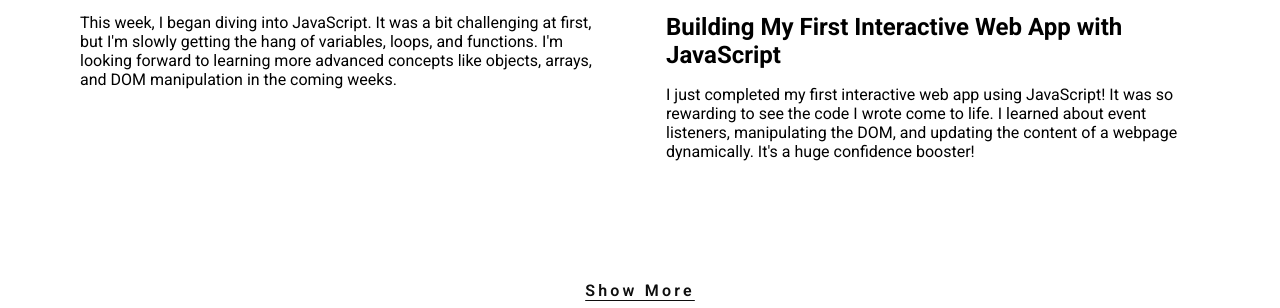
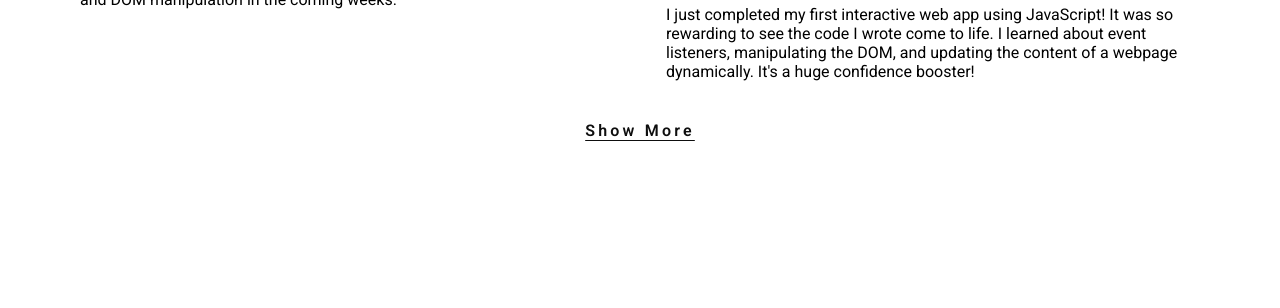
Before and after one commit to Walshwade-dev/learning-journal, a plain HTML site: page index.html in a window 1280 px wide. Shown: the part 1101-1409 px from the top of the page. After the commit the page ends 1377 px from the top, so only its background shows below. Drawn offline with nearby package versions, Linux system fonts and the light colour scheme.

```diff
--- a/styles.css
+++ b/styles.css
@@ -224,7 +224,7 @@ footer p {
     }
 
     .container section{
-       margin-bottom: 6rem;
+       margin-bottom: 1rem;
     }
 
     .blog-section {
@@ -280,4 +280,13 @@ footer p {
         width: 100%;
     }
 
+
+    #show-more-btn {
+        margin-bottom: 8rem;
+    }
+
+    footer {
+        left: 0;
+    }
+
 }
```
